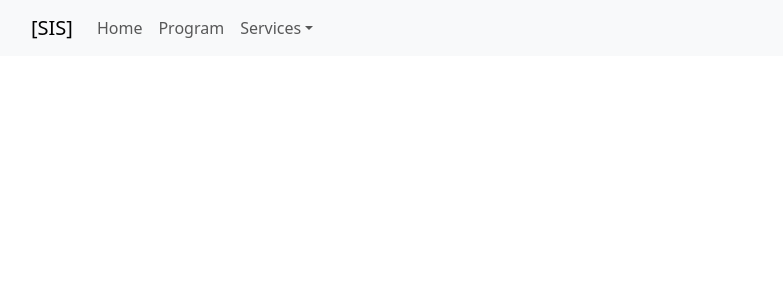
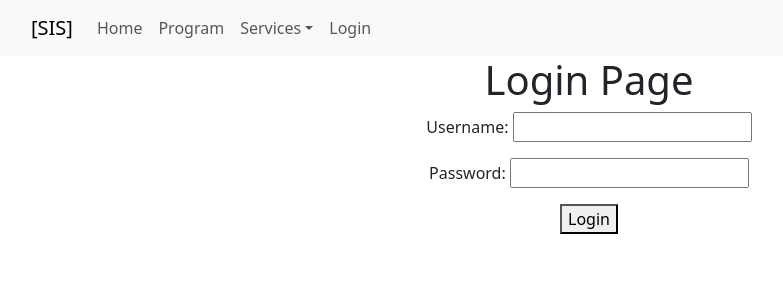
Before and after one commit to marktmng/sis_frontend, a React (Create React App) app: page /login in a window 1280 px wide. Shown: the top 300 px of the page, without its empty margins (51-834 px from the left). Built offline with nearby package versions, Linux system fonts and the light colour scheme.

Commit message:
login page done

```diff
--- a/package.json
+++ b/package.json
@@ -4,7 +4,10 @@
   "private": true,
   "dependencies": {
     "@testing-library/user-event": "^13.5.0",
+    "axios": "^1.7.2",
     "bootstrap": "^5.3.3",
+    "cors": "^2.8.5",
+    "express": "^4.19.2",
     "react-bootstrap": "^2.10.4",
     "react-router-dom": "^6.24.1",
     "react-scripts": "5.0.1",
--- a/src/App.js
+++ b/src/App.js
@@ -9,6 +9,7 @@ import Parents from './components/Parents';
 import Program from './components/Program';
 import StudentMark from './components/StudentMark';
 import TutionFee from './components/TutionFee';
+import Login from './components/Login';
 
 function App() {
   return (
@@ -22,6 +23,7 @@ function App() {
       <Route path="/program" element={<Program/>}/>
       <Route path="/studentmark" element={<StudentMark/>}/>
       <Route path="/tutionfee" element={<TutionFee/>}/>
+      <Route path="/login" element={<Login/>}/>
 
       </Routes>
     </div>
--- a/src/Constants.js
+++ b/src/Constants.js
@@ -0,0 +1,2 @@
+export const BaseUrl = "https://sis-backend-ten.vercel.app/";
+// export const BaseUrl = "https://message-sandy-omega.vercel.app/"
--- /dev/null
+++ b/src/components/Login.jsx
@@ -0,0 +1,67 @@
+import axios from "axios";
+import React from "react";
+import { BaseUrl } from "../Constants";
+
+function Login(props) {
+  const [username, setUsername] = React.useState("");
+  const [password, setPassword] = React.useState("");
+  const [login_status, setLogin_status] = React.useState("");
+
+  function usernameHandler(e) {
+    setUsername(e.target.value);
+  }
+
+  function passwordHandler(e) {
+    setPassword(e.target.value);
+  }
+
+  function loginhandler() {
+    let data = JSON.stringify({
+      username: username,
+      password: password,
+    });
+
+    let config = {
+      method: "post",
+      maxBodyLength: Infinity,
+      url: BaseUrl + 'auth/',
+      headers: {
+        "Content-Type": "application/json",
+      },
+      data: data,
+    };
+
+    axios
+      .request(config)
+      .then((response) => {
+        console.log(JSON.stringify(response.data));
+        setLogin_status("Login Successful");
+      })
+      .catch((error) => {
+        console.log(error);
+        setLogin_status("Login Failed");
+      });
+  }
+
+  return (
+    <div>
+      <h1>Login Page</h1>
+      <p>
+        Username:{" "}
+        <input id={"username"} type={"text"} onChange={usernameHandler} />
+      </p>
+      <p>
+        Password:{" "}
+        <input id={"password"} type={"password"} onChange={passwordHandler} />
+      </p>
+      <p>
+        <button id={"loginbtn"} onClick={loginhandler}>
+          Login
+        </button>
+      </p>
+      <p id={"login_status"}>{login_status}</p>
+    </div>
+  );
+}
+
+export default Login;
--- a/src/components/Topbar.jsx
+++ b/src/components/Topbar.jsx
@@ -26,6 +26,7 @@ function Topbar(props) {
               </NavDropdown.Item>
               <NavDropdown.Item href="/tutionfee">Tution Fee</NavDropdown.Item>
             </NavDropdown>
+            <Nav.Link href="/login">Login</Nav.Link>
           </Nav>
         </Navbar.Collapse>
       </Container>
--- a/src/index.js
+++ b/src/index.js
@@ -1,13 +1,13 @@
-import React from 'react';
-import ReactDOM from 'react-dom/client';
-import './index.css';
-import App from './App';
-import reportWebVitals from './reportWebVitals';
-import 'bootstrap/dist/css/bootstrap.min.css'; // Bootstrap CSS imported
+import React from "react";
+import ReactDOM from "react-dom/client";
+import App from "./App";
+import "./index.css";
+// import reportWebVitals from './reportWebVitals';
+import "bootstrap/dist/css/bootstrap.min.css"; // Bootstrap CSS imported
 
-import { BrowserRouter } from 'react-router-dom';
+import { BrowserRouter } from "react-router-dom";
 
-const root = ReactDOM.createRoot(document.getElementById('root'));
+const root = ReactDOM.createRoot(document.getElementById("root"));
 root.render(
   // <React.StrictMode>
   //   <App />
@@ -21,4 +21,4 @@ root.render(
 // If you want to start measuring performance in your app, pass a function
 // to log results (for example: reportWebVitals(console.log))
 // or send to an analytics endpoint. Learn more: https://bit.ly/CRA-vitals
-reportWebVitals();
+// reportWebVitals();
```
Also changed, not shown: src/Server.jsx (added, +20 -0 lines), 1 other file (tests, documents, lock files or other folders).
